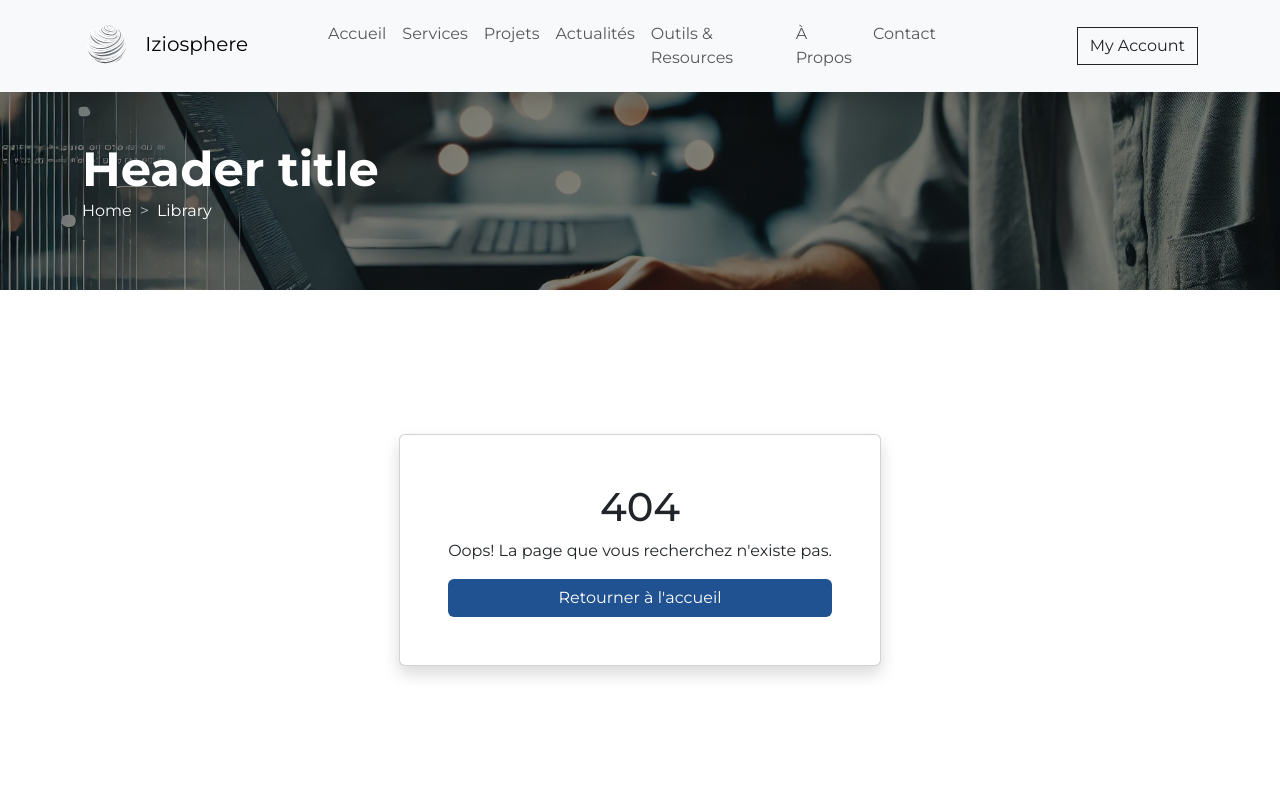
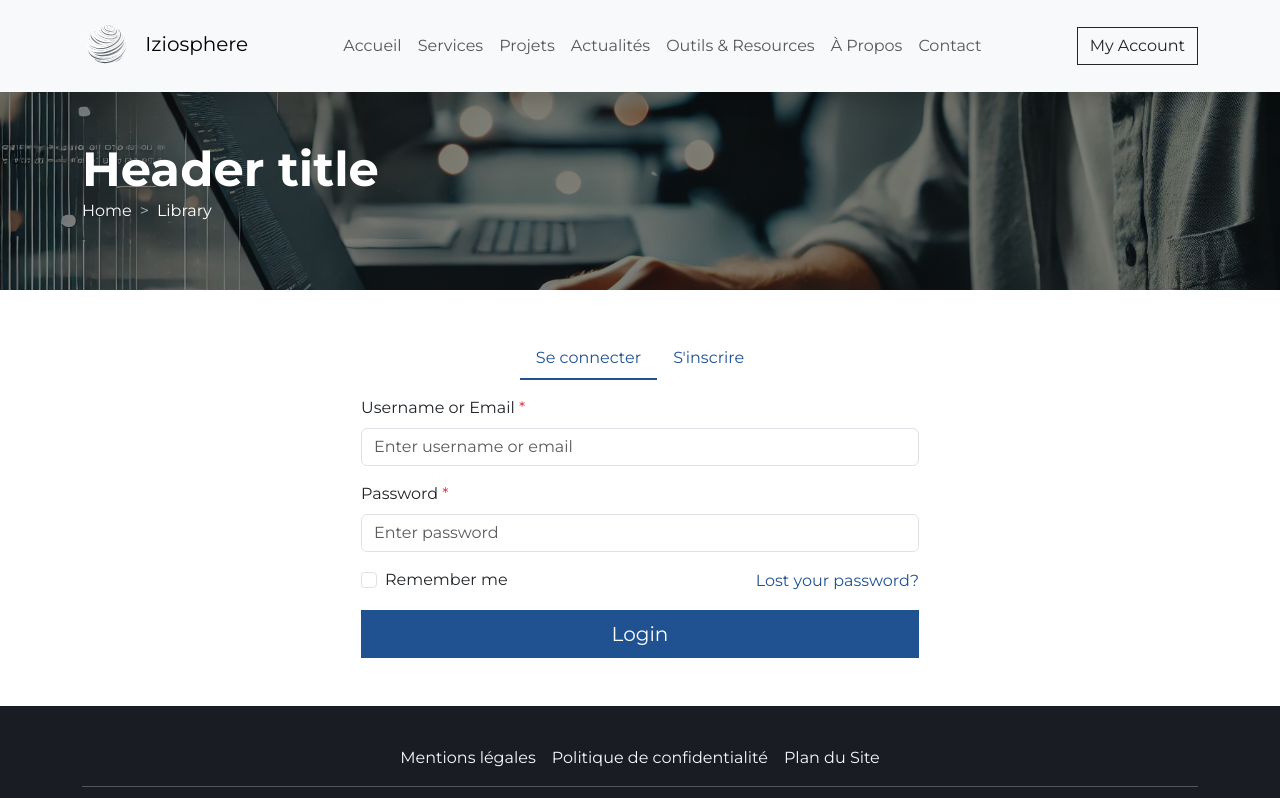
Before and after one commit to Iziosphere/iziosphere.fr, an Angular app: page /login in a window 1280 px wide. Shown: the top 798 px of the page. Built offline with nearby package versions, Linux system fonts and the light colour scheme.

Commit message:
feat: Login page

```diff
--- a/src/app/app.routes.ts
+++ b/src/app/app.routes.ts
@@ -1,6 +1,7 @@
 import { Routes } from '@angular/router';
-import {HomeComponent} from "./pages/home/home.component";
-import {NotFoundComponent} from "./shared/not-found/not-found.component";
+import { HomeComponent } from "./pages/home/home.component";
+import { NotFoundComponent } from "./shared/not-found/not-found.component";
+import { LoginComponent } from './pages/login/login.component';
 
 export const routes: Routes = [
 
@@ -8,15 +9,18 @@ export const routes: Routes = [
     {
         path: '',
         component: HomeComponent,
-        data:{
+        data: {
             title: 'Home'
         }
     },
-    // {
-    //     path: 'login',
-    //     component: LoginComponent,
-    //     canActivate: [DisconnectedGuard]
-    // },
+    {
+        path: 'login',
+        component: LoginComponent,
+        data: {
+            title: 'Login'
+        }
+        // canActivate: [DisconnectedGuard]
+    },
     // {
     //     path: 'register',
     //     component: RegisterComponent,
@@ -25,8 +29,8 @@ export const routes: Routes = [
     {
         path: '**',
         component: NotFoundComponent,
-      data:{
-          title: 'Not Found'
-      }
+        data: {
+            title: 'Not Found'
+        }
     }
 ];
--- /dev/null
+++ b/src/app/pages/login/login.component.html
@@ -0,0 +1,36 @@
+<div class="container py-5">
+
+  <ul class="nav justify-content-center mb-3">
+    <li class="nav-item">
+      <a class="nav-link border-bottom border-primary border-2" aria-current="page" href="#">Se connecter</a>
+    </li>
+    <li class="nav-item">
+      <a class="nav-link" href="/register">S'inscrire</a>
+    </li>
+  </ul>
+
+
+  <form class="col-md-6 mx-auto">
+    <div class="mb-3">
+      <label for="username" class="form-label">Username or Email <span class="text-danger">*</span></label>
+      <input type="text" class="form-control" id="username" placeholder="Enter username or email" required>
+    </div>
+    <div class="mb-3">
+      <label for="password" class="form-label">Password <span class="text-danger">*</span></label>
+      <input type="password" class="form-control" id="password" placeholder="Enter password" required>
+    </div>
+    <div class="d-flex justify-content-between align-items-center mb-3">
+      <div class="form-check">
+        <input class="form-check-input" type="checkbox" id="rememberMe">
+        <label class="form-check-label" for="rememberMe">
+          Remember me
+        </label>
+      </div>
+      <a href="#" class="text-decoration-none">Lost your password?</a>
+    </div>
+    <div class="d-grid">
+      <button type="submit" class="btn btn-primary btn-lg rounded-0">Login</button>
+    </div>
+  </form>
+
+</div>
--- a/src/app/shared/header/navbar/navbar.component.html
+++ b/src/app/shared/header/navbar/navbar.component.html
@@ -1,64 +1,70 @@
 <nav class="navbar navbar-expand-lg navbar-light bg-light fixed-top shadow p-3" aria-label="Offcanvas navbar large">
   <div class="container">
-    <button aria-label="burger-menu" class="navbar-toggler border-0 me-3" type="button" data-bs-toggle="offcanvas"
+    <!-- Burger Menu Button -->
+    <button aria-label="Toggle navigation" class="navbar-toggler border-0 me-3" type="button" data-bs-toggle="offcanvas"
       data-bs-target="#offcanvasNavbar2" aria-controls="offcanvasNavbar2">
       <span class="navbar-toggler-icon"></span>
     </button>
 
-    <a class="navbar-brand" href="#" aria-label="Homepage"> <img src="icon.svg" class="me-2" alt="logo"
-        style="width: 50px">
-      Iziosphere</a>
+    <!-- Brand Logo and Name -->
+    <a class="navbar-brand" href="#" aria-label="Homepage">
+      <img src="icon.svg" class="me-2" alt="Iziosphere" style="width: 50px">
+      Iziosphere
+    </a>
+
+    <!-- Offcanvas Menu for Mobile -->
     <div class="offcanvas offcanvas-start" tabindex="-1" id="offcanvasNavbar2" aria-labelledby="offcanvasNavbar2Label">
       <div class="offcanvas-header">
-        <h5 class="offcanvas-title" id="offcanvasLabel">Menu</h5>
+        <h5 class="offcanvas-title" id="offcanvasNavbar2Label">Menu</h5>
         <button type="button" class="btn-close" data-bs-dismiss="offcanvas" aria-label="Close"></button>
       </div>
 
       <div class="offcanvas-body">
-        <ul
-          class="navbar-nav justify-content-center flex-grow-1 pe-3 position-absolute position-lg-inherit top-50 start-50 translate-middle translate-lg-none">
+        <!-- Navbar Links -->
+        <ul class="navbar-nav justify-content-center flex-grow-1 pe-3">
           <li class="nav-item">
-            <a class="nav-link" href="#" aria-label="Go to Home"><i
+            <a class="nav-link" href="/" aria-label="Go to Home" [routerLink]="['/']"><i
                 class="fas fa-chevron-right me-3 d-lg-none"></i>Accueil</a>
           </li>
           <li class="nav-item">
-            <a class="nav-link" href="#" aria-label="Go to Page"><i class="fas fa-chevron-right me-3 d-lg-none"></i>Services</a>
+            <a class="nav-link" href="/services" aria-label="Go to Page" [routerLink]="['/services']"><i
+                class="fas fa-chevron-right me-3 d-lg-none"></i>Services</a>
           </li>
           <li class="nav-item">
-            <a class="nav-link" href="#" aria-label="Go to Link"><i
+            <a class="nav-link" href="/projects" aria-label="Go to Departments" [routerLink]="['/projects']"><i
                 class="fas fa-chevron-right me-3 d-lg-none"></i>Projets</a>
           </li>
           <li class="nav-item">
-            <a class="nav-link" href="#" aria-label="Go to Departments"><i
+            <a class="nav-link" href="/news" aria-label="Go to Events" [routerLink]="['/about']"><i
                 class="fas fa-chevron-right me-3 d-lg-none"></i>Actualités</a>
           </li>
           <li class="nav-item">
-            <a class="nav-link" href="#" aria-label="Go to News"><i
+            <a class="nav-link" href="/tools" aria-label="Go to Link" [routerLink]="['/tools']"><i
                 class="fas fa-chevron-right me-3 d-lg-none"></i>Outils & Resources</a>
           </li>
           <li class="nav-item">
-            <a class="nav-link" href="#" aria-label="Go to Portfolio"><i
-                class="fas fa-chevron-right me-3 d-lg-none"></i>À Propos</a>
+            <a class="nav-link" href="/about" aria-label="Go to News" [routerLink]="['/about']"><i class="fas fa-chevron-right me-3 d-lg-none"></i>À
+              Propos</a>
           </li>
           <li class="nav-item">
-            <a class="nav-link" href="#" aria-label="Go to Contact"><i
+            <a class="nav-link" href="/contact" aria-label="Go to Portfolio" [routerLink]="['/contact']"><i
                 class="fas fa-chevron-right me-3 d-lg-none"></i>Contact</a>
           </li>
         </ul>
       </div>
     </div>
+
+    <!-- User Profile Dropdown -->
     <div class="dropdown">
-      <button aria-label="profile" class="btn btn-lg d-lg-none d-block" type="button" data-bs-toggle="dropdown"
-        aria-expanded="false">
+      <button aria-label="Open profile menu" class="btn btn-lg d-lg-none d-block" type="button" data-bs-toggle="dropdown" aria-expanded="false">
         <i class="far fa-user"></i>
       </button>
-      <button class="btn btn-outline-dark rounded-0 d-none d-lg-block" type="button" data-bs-toggle="dropdown"
-        aria-expanded="false">
+      <button class="btn btn-outline-dark rounded-0 d-none d-lg-block" type="button" data-bs-toggle="dropdown" aria-expanded="false">
         My Account
       </button>
       <ul class="dropdown-menu dropdown-menu-end">
-        <li><a class="dropdown-item" href="#" aria-label="Login">Login</a></li>
-        <li><a class="dropdown-item" href="#" aria-label="Register">Register</a></li>
+        <li><a class="dropdown-item" href="/login" aria-label="Login" [routerLink]="['/login']">Login</a></li>
+        <li><a class="dropdown-item" href="/register" aria-label="Register" [routerLink]="['/register']">Register</a></li>
       </ul>
     </div>
   </div>
--- a/src/app/shared/header/navbar/navbar.component.ts
+++ b/src/app/shared/header/navbar/navbar.component.ts
@@ -1,12 +1,13 @@
 import {Component, OnInit} from '@angular/core';
 import {HeroSectionComponent} from "../hero-section/hero-section.component";
-import {ActivatedRoute, NavigationEnd, Router} from "@angular/router";
+import {ActivatedRoute, NavigationEnd, Router, RouterLink} from "@angular/router";
 
 @Component({
   selector: 'app-navbar',
   standalone: true,
   imports: [
-    HeroSectionComponent
+    HeroSectionComponent,
+    RouterLink
   ],
   templateUrl: './navbar.component.html',
   styleUrl: './navbar.component.scss'
--- a/src/styles.scss
+++ b/src/styles.scss
@@ -9,6 +9,12 @@
   --bs-primary-rgb: 32, 82, 146;
   --bs-dark: #191C23;
   --bs-dark-rgb: 25, 28, 35;
+
+  --bs-link-color: var(--bs-primary);
+  --bs-link-color-rgb: var(--bs-primary-rgb);
+  --bs-link-decoration: underline;
+  --bs-link-hover-color: #0A58CA;
+  --bs-link-hover-color-rgb: 10, 88, 202;
 }
 
 html {
@@ -60,4 +66,9 @@ body {
   --bs-dropdown-link-active-bg: var(--bs-primary);
 }
 
+.form-check-input:checked {
+  background-color: var(--bs-primary);
+  border-color: var(--bs-primary);
+}
+
 @import "generic-position";
```
Also changed, not shown: src/app/pages/login/login.component.ts (added, +15 -0 lines), src/app/pages/login/login.component.scss (added), 1 other file (tests, documents, lock files or other folders).
